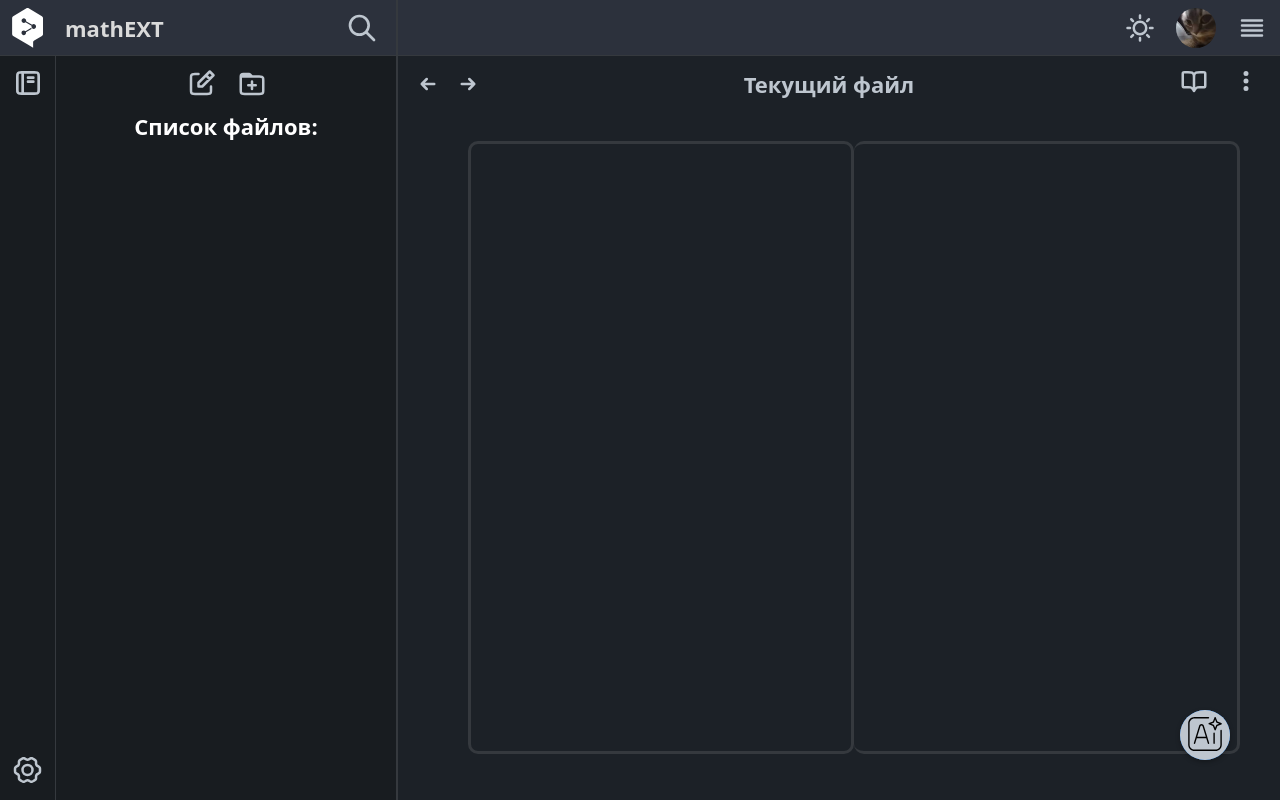
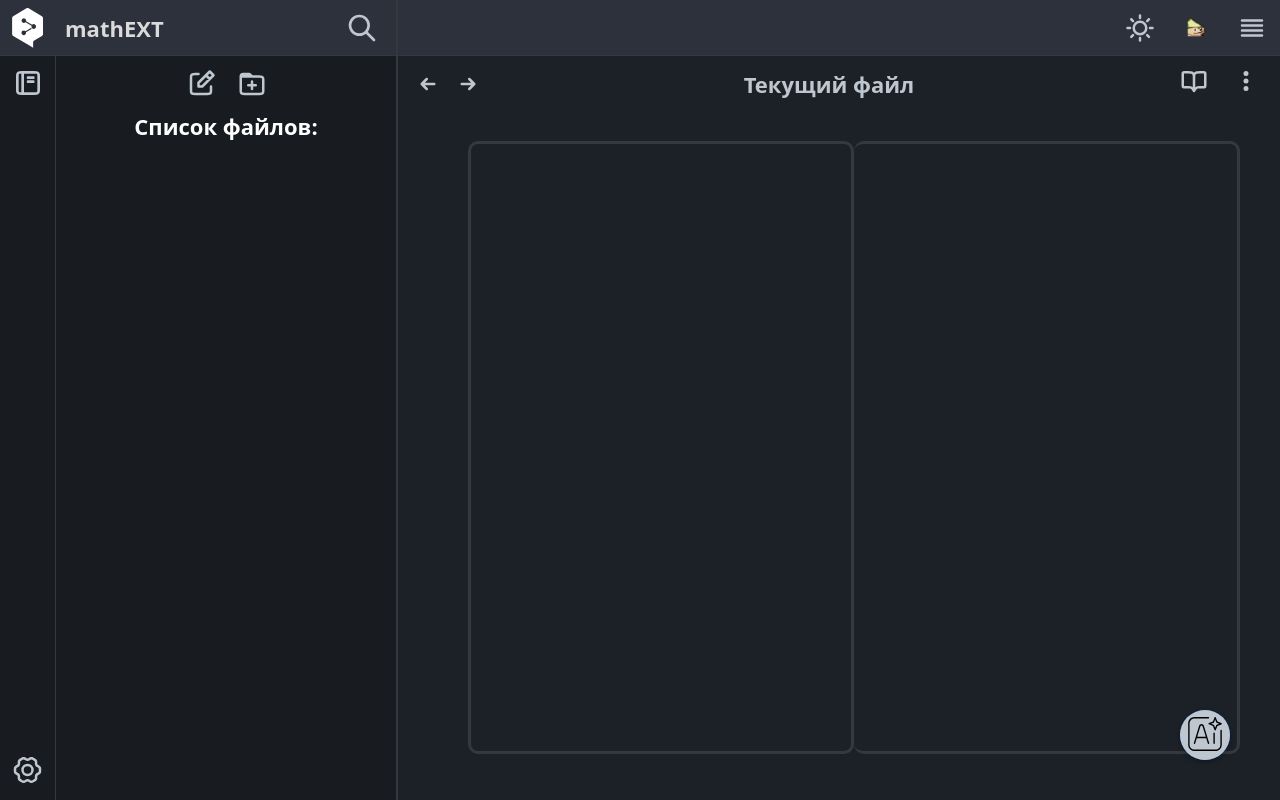
Before and after one commit to vanyzz/mathEXT, a Flask app: page / in a window 1280 px wide. Run offline with Flask 3, Linux system fonts and the light colour scheme; some libraries are stand-ins or nearby versions.

Commit message:
waytoodunk

```diff
--- a/templates/index.html
+++ b/templates/index.html
@@ -51,7 +51,7 @@
 
     <div class="topBar">
       <img class="svg-icon" id="sunIcon" src="{{ url_for('static', filename='svg/sun-svgrepo-com(1).svg')}}">
-      <img class="images" id="profilePic" src="{{ url_for('static', filename='images/images.jpg')}}">
+      <img class="images" id="profilePic" src="{{ url_for('static', filename='images/waytoodunk.gif')}}">
       <img class="svg-icon" id="moreIcon" src="{{ url_for('static', filename='svg/text-align-justify-svgrepo-com.svg')}}">
     </div>
 
```
Also changed, not shown: static/images/waytoodunk.gif (added).
